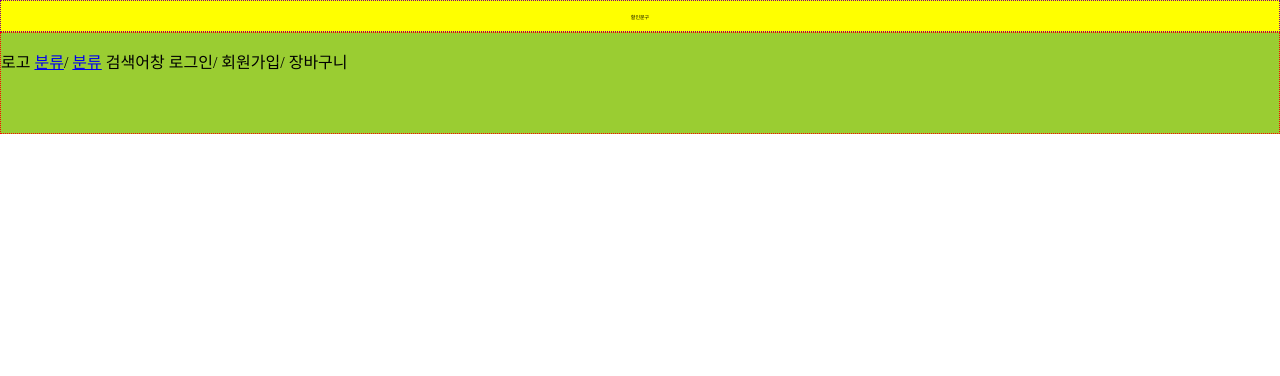
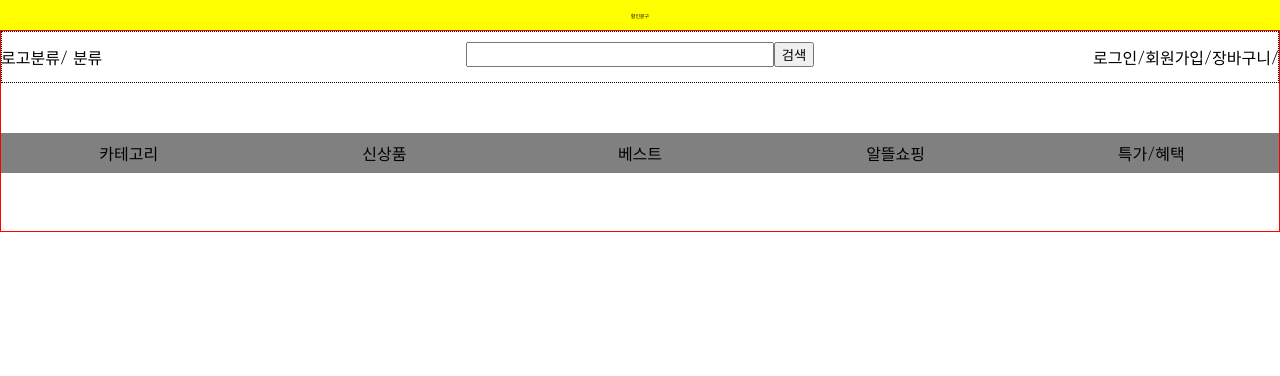
Before and after one commit to yiseul-kim/homepagy_ex01, a plain HTML site: page index.html in a window 1280 px wide. Drawn offline with Linux system fonts and the light colour scheme.

Commit message:
2023.06.13 homepage

```diff
--- a/index.html
+++ b/index.html
@@ -5,31 +5,90 @@
     <meta name="viewport" content="width=device-width, initial-scale=1.0">
     <title> Fruit world homepage </title>
     <link rel="stylesheet" href="main.css">
+    <link rel="preconnect" href="https://fonts.googleapis.com">
+<link rel="preconnect" href="https://fonts.gstatic.com" crossorigin>
+<link href="https://fonts.googleapis.com/css2?family=Gowun+Dodum&display=swap" rel="stylesheet">
 </head>
 <body>
     <!-- 이벤트 영역 -->
     <div id="event01"> 할인문구 </div>
+
     <header>
-        <p id="header_1">
-            <span id="logo">로고</span>
-            <a id="linked1">
-                <span><a href="#">분류</a></span>/
-                <span><a href="#">분류</a></span>
-            </a>
-            <span id="serch">검색어창</span>
-            <a id="information">
-                <span>로그인</span>/
-                <span>회원가입</span>/
-                <span>장바구니</span>
-            </a>
-        </p>
-        <p id="ss1">
+        <div id="header_1">
+            <div id="logo_link">
+            <span id="logo">로고 </span>
+            <span id="linked1">
+                <a href="#"> 분류</a>/
+                <a href="#">분류</a>
+            </span>
+            </div>
 
-        </p>
+            <form>
+                <fieldset>
+                    <legend class="visually-hidden">검색</legend>
+                    <div class="serch_box">
+                        <input type="text"  maxlength="600" tabindex="1" />
+                        <button type="submit" tabindex="2">검색</button>
+                    </div>
+                </fieldset>
+            </form>
+
+            <div id="information">
+                <a href="#">로그인 </a>/
+                <a href="#"> 회원가입 </a>/
+                <a href="#"> 장바구니</a>/
+            </div>
+        </div>
+
+
+        <ul class="MENU">
+            <li>카테고리
+                <ul class="submenu">
+                    <li><a href="#"> 1 </a></li>
+                    <li><a href="#"> 2 </a></li>
+                    <li><a href="#"> 3 </a></li>
+                    <li><a href="#"> 4 </a></li>
+                </ul>
+            </li>
+            <li>신상품
+                <ul class="submenu">
+                    <li><a href="#"> 1 </a></li>
+                    <li><a href="#"> 2 </a></li>
+                    <li><a href="#"> 3 </a></li>
+                    <li><a href="#"> 4 </a></li>
+                </ul>
+            </li>
+            <li>베스트
+                <ul class="submenu">
+                    <li><a href="#"> 1 </a></li>
+                    <li><a href="#"> 2 </a></li>
+                    <li><a href="#"> 3 </a></li>
+                    <li><a href="#"> 4 </a></li>
+                </ul>
+            </li>
+            <li>알뜰쇼핑
+                <ul class="submenu">
+                    <li><a href="#"> 1 </a></li>
+                    <li><a href="#"> 2 </a></li>
+                    <li><a href="#"> 3 </a></li>
+                    <li><a href="#"> 4 </a></li>
+                </ul>
+            </li>
+            <li>특가/혜택
+                <ul class="submenu">
+                    <li><a href="#"> 1 </a></li>
+                    <li><a href="#"> 2 </a></li>
+                    <li><a href="#"> 3 </a></li>
+                    <li><a href="#"> 4 </a></li>
+                </ul>
+            </li>
+        </ul>
     </header>
+
     <main>
 
     </main>
+
     <footer>
 
     </footer>
--- a/main.css
+++ b/main.css
@@ -1,5 +1,6 @@
-body{
+*{
     margin: 0;
+    font-family: 'Gowun Dodum', sans-serif;
 }
 #event01{
     display: flex;
@@ -7,18 +8,113 @@ body{
     align-items: center;
     width: auto;
     height: 30px;
-    border: 1px dotted purple;
     background-color: yellow;
     font-size: 5px;
 }
-header{
-    width: auto;
-    height: 100px;
-    background-color: yellowgreen;
-    border: 1px dotted red;
+
+        /* header 1 : 검색 */
+
+header {
+    /* 수평 가운데 정렬 */
+    height: 200px;
+    /* 하위요소 가운데 정렬 */
+    align-items: center;
+    position: relative;
+    border: 1px solid red;
+
 }
-.header_1{
-    height: 50;
-    border: 1px dotted red;
-    display: inline;
+#header_1 {
+    margin: 0;
+    padding: 0;
+    height: 50px;
+    border: 1px dotted rgb(0, 0, 0);
+    align-items: center;
+    justify-content: center;
+
 }
+
+#logo_link{
+    position: absolute;
+    left: 0px;
+}
+#information{
+    position: absolute;
+    right: 0px;
+}
+div{
+    display: flex;
+}
+a {
+    text-decoration: none;
+    color: black;
+}
+
+
+        /* 검색어 창 */
+fieldset {
+    border: none;
+  }
+.visually-hidden { /* legend 안보이게 설정. 이렇게하면 접근성을 준수하면서 디자인을 해치지 않습니다. */
+    position: absolute !important;
+    height: 1px;
+    width: 1px;
+    overflow: hidden;
+    clip: rect(1px 1px 1px 1px);
+    clip: rect(1px, 1px, 1px, 1px);
+    white-space: nowrap;
+  }
+  input{
+    width: 300px;
+  }
+
+
+
+
+        /* header 2 : nav 대분류  */
+
+li{ list-style: none;}
+a {
+    text-decoration: none;
+    text-align: center;
+}
+ul{
+    padding-left: 0;
+}
+.MENU {
+    width: 100%;
+    overflow: hidden;
+    margin: 20px auto;
+    margin-top: 50px;
+    position: block;
+}
+.MENU > li {
+    width: 20%;
+    float: left;
+    text-align: center;
+    line-height: 40px;
+    background-color: gray;
+}
+.MENU a {
+    color: black;
+}
+
+.submenu > li {
+    line-height: 50px;
+    background-color: lightslategray;
+}
+.submenu {
+    height: 0px;
+    overflow: hidden;
+    text-align: center;
+}
+.submenu > li:hover {
+    background-color: rgb(151, 160, 168);
+}
+.MENU> li:hover {
+    background-color: lightslategray;;
+    transition: 0.1s;
+}
+.MENU > li:hover .submenu {
+    height: 200px;
+    transition: 1s;
+}
```
